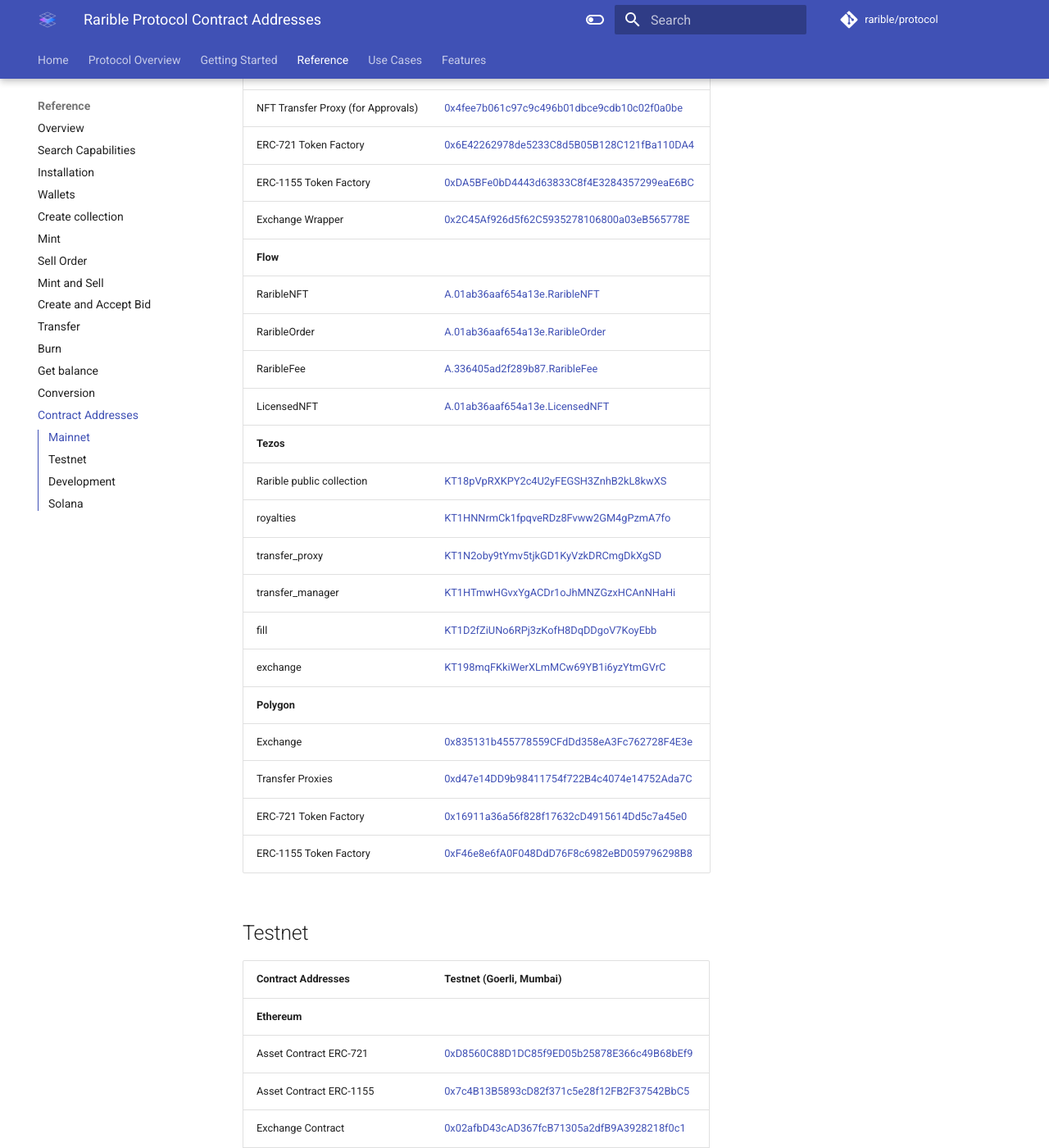
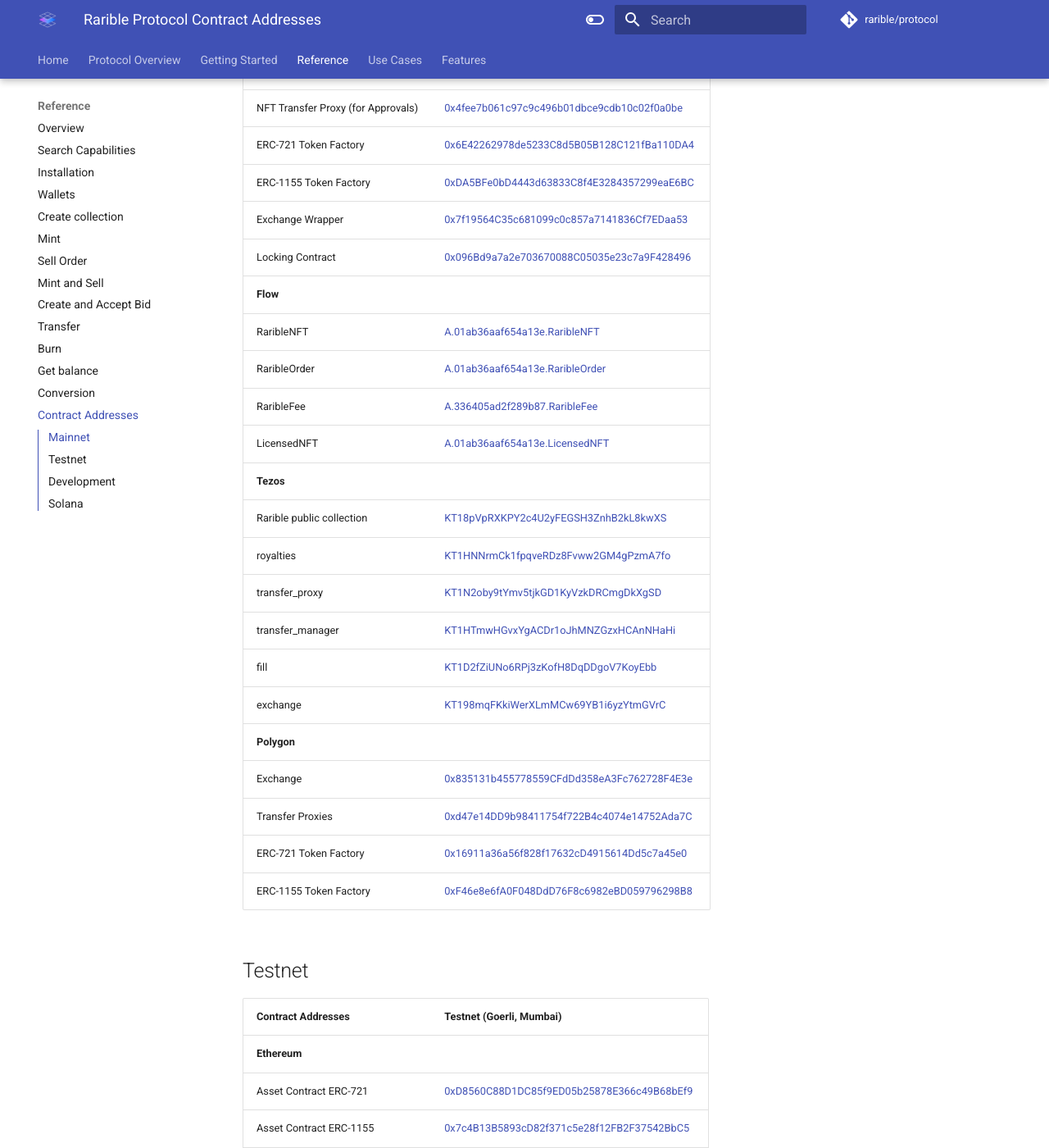
Before and after one commit to rarible/protocol, an MkDocs documentation site: the page built from docs/reference/contract-addresses.md, in a window 1280 px wide and 1400 px high, scrolled down 508 px. Shown: the whole window at 82% size. Built offline with MkDocs 1.6.1 and Material for MkDocs 9.7.7, drawn with Linux system fonts in a browser that asks for light colours; comment, search, counter and statistics services are not loaded; some of the changed text lies outside the part shown.

Commit message:
"type: docs"

```diff
--- a/docs/reference/contract-addresses.md
+++ b/docs/reference/contract-addresses.md
@@ -19,7 +19,8 @@
 | NFT Transfer Proxy (for Approvals) | [0x4fee7b061c97c9c496b01dbce9cdb10c02f0a0be](https://etherscan.io/address/0x4fee7b061c97c9c496b01dbce9cdb10c02f0a0be)    |
 | ERC-721 Token Factory              | [0x6E42262978de5233C8d5B05B128C121fBa110DA4](https://etherscan.io/address/0x6E42262978de5233C8d5B05B128C121fBa110DA4)    |
 | ERC-1155 Token Factory             | [0xDA5BFe0bD4443d63833C8f4E3284357299eaE6BC](https://etherscan.io/address/0xDA5BFe0bD4443d63833C8f4E3284357299eaE6BC)    |
-| Exchange Wrapper                   | [0x2C45Af926d5f62C5935278106800a03eB565778E](https://etherscan.io/address/0x2C45Af926d5f62C5935278106800a03eB565778E)                                                                           |
+| Exchange Wrapper                   | [0x7f19564C35c681099c0c857a7141836Cf7EDaa53](https://etherscan.io/address/0x7f19564C35c681099c0c857a7141836Cf7EDaa53)                                                                           |
+| Locking Contract                   | [0x096Bd9a7a2e703670088C05035e23c7a9F428496](https://etherscan.io/address/0x096Bd9a7a2e703670088C05035e23c7a9F428496)                                                                           |
 | **Flow**                           |                                                                                                                          |
 | RaribleNFT                         | [A.01ab36aaf654a13e.RaribleNFT](https://flowscan.org/contract/A.01ab36aaf654a13e.RaribleNFT)                             |
 | RaribleOrder                       | [A.01ab36aaf654a13e.RaribleOrder](https://flowscan.org/contract/A.01ab36aaf654a13e.RaribleOrder)                         |
@@ -50,7 +51,8 @@
 | NFT Transfer Proxy (for Approvals) | [0x21B0B84FfAB5A8c48291f5eC9D9FDb9aef574052](https://goerli.etherscan.io/address/0x21B0B84FfAB5A8c48291f5eC9D9FDb9aef574052)   |
 | ERC-721 Token Factory              | [0x66a1037a48b6A2469cF740aD9Ac42BD47eDF9573](https://goerli.etherscan.io/address/0x66a1037a48b6A2469cF740aD9Ac42BD47eDF9573)   |
 | ERC-1155 Token Factory             | [0xf6dFfCB8E97c7F32f6bb6F0fad60b9D1ED661ba6](https://goerli.etherscan.io/address/0xf6dFfCB8E97c7F32f6bb6F0fad60b9D1ED661ba6)   |
-| Exchange Wrapper                   | [0x077a80E66D84eECAA757B161A878189795c8e184](https://goerli.etherscan.io/address/0x077a80E66D84eECAA757B161A878189795c8e184)   |
+| Exchange Wrapper                   | [0x013EEa11f00063DB00Af3328C97B8280A8531cF3](https://goerli.etherscan.io/address/0x013EEa11f00063DB00Af3328C97B8280A8531cF3)   |
+| Locking Contract                   | [0x39C9D13e1b17Bf1975aFe892e18B1D5A1482b52D](https://goerli.etherscan.io/address/0x39C9D13e1b17Bf1975aFe892e18B1D5A1482b52D)   |
 | **Flow**                           |                                                                                                                                 |
 | RaribleNFT                         | [A.ebf4ae01d1284af8.RaribleNFT](https://testnet.flowscan.org/contract/A.ebf4ae01d1284af8.RaribleNFT)                            |
 | RaribleOrder                       | [A.ebf4ae01d1284af8.RaribleOrder](https://testnet.flowscan.org/contract/A.ebf4ae01d1284af8.RaribleOrder)                        |
```
